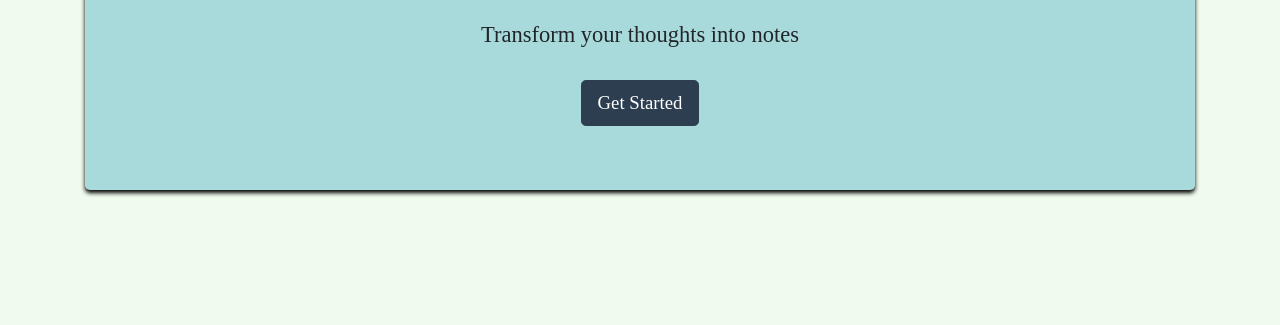
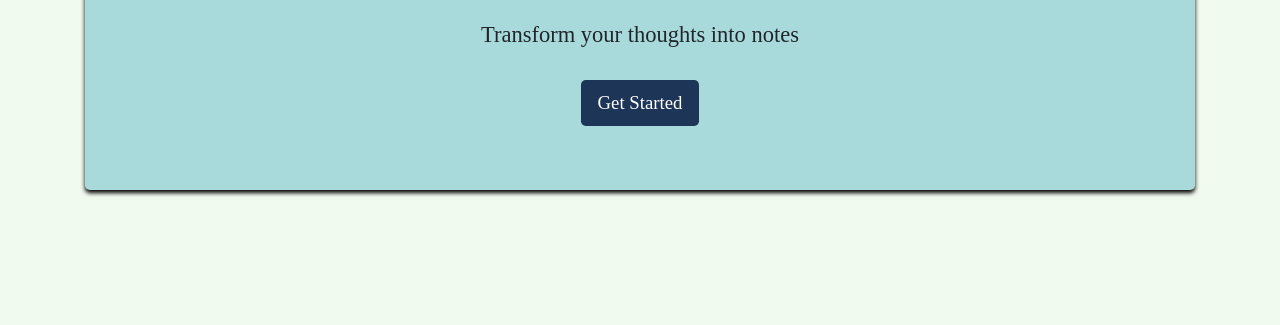
Before and after one commit to jwilferd10/QuickNote, a website: page public/index.html in a window 1280 px wide. Shown: the part 309-634 px from the top of the page. Drawn offline with nearby package versions, Linux system fonts and the light colour scheme; no server answers.

Commit message:
public/assets/css/styles.css: Updated the btn to have a different color, also added a new hover visual effect

```diff
--- a/public/assets/css/styles.css
+++ b/public/assets/css/styles.css
@@ -83,6 +83,16 @@ html, body {
 
   &:hover {
     color: var(--header-nav);
+  }
+}
+
+.btn {
+  background-color: var(--text-accent);
+  color: white;
+
+  &:hover {
+    background-color: var(--header-nav);
+    color: white;
   }
 }
 
--- a/public/index.html
+++ b/public/index.html
@@ -24,7 +24,7 @@
     <section id="jumboStyle" class="jumbotron text-center">
       <h1 class="display-4 project-title pb-2">QuickNote</h1>
       <h4 class="mt-4">Transform your thoughts into notes</h4>
-      <a class="btn btn-primary btn-lg mt-4" href="/notes" role="button">Get Started</a>
+      <a class="btn btn-lg mt-4" href="/notes" role="button">Get Started</a>
     </section>
   </main>
 
```
